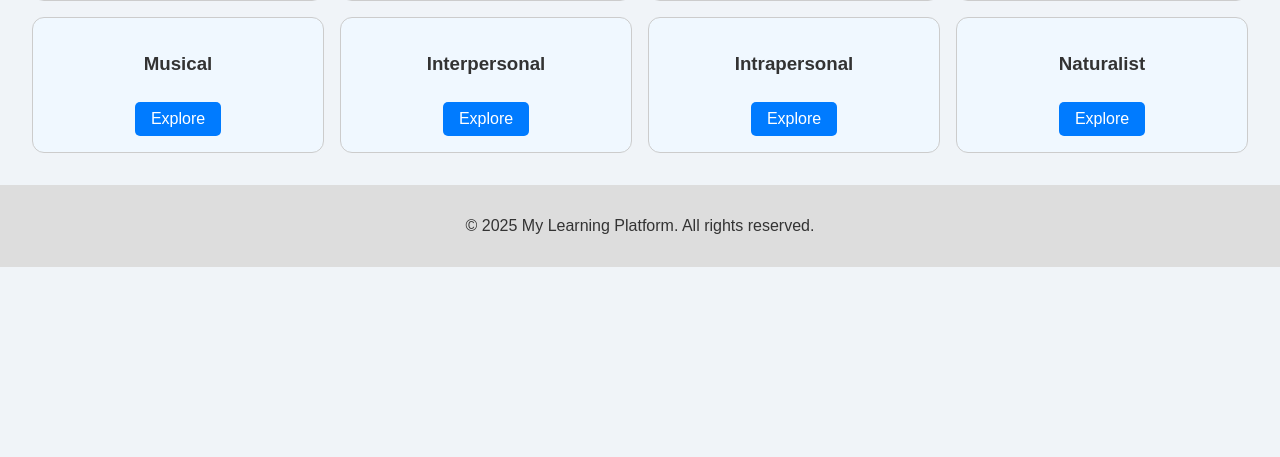
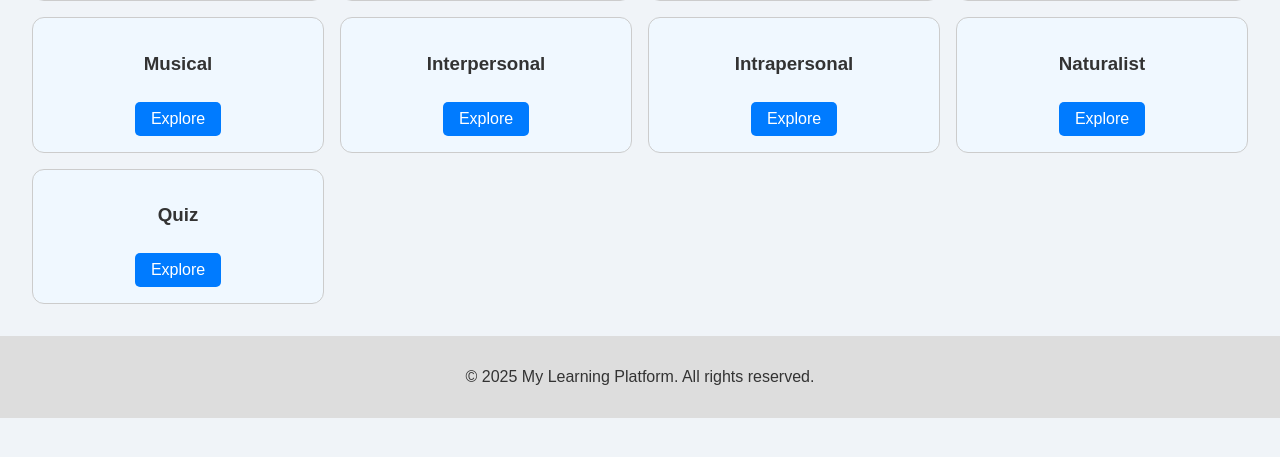
Before and after one commit to SiyamUlAlam/BBL_Platform_Web, a PHP site: page /explore.php?course_id=1 in a window 1280 px wide. Shown: the part 296-753 px from the top of the page. Run offline with PHP 8.4, Linux system fonts and the light colour scheme; the visitor is signed in with stand-in values (Sample User, id 1); tables that the repository leaves empty or names only in its code hold one stand-in row (values such as "Sample post").

Commit message:
change topic in explore page, quiz added

```diff
--- a/explore.php
+++ b/explore.php
@@ -29,7 +29,12 @@ $stmt->close();
   <title>Explore <?php echo htmlspecialchars($course_title); ?></title>
   <link rel="stylesheet" href="css/style.css">
   <style>
-    .grid { display: grid; grid-template-columns: repeat(auto-fit, minmax(250px, 1fr)); gap: 1rem; padding: 2rem; }
+    .grid {
+      display: grid;
+      grid-template-columns: repeat(auto-fit, minmax(250px, 1fr));
+      gap: 1rem;
+      padding: 2rem;
+    }
     .card {
       padding: 1rem;
       background: #f0f8ff;
@@ -38,7 +43,10 @@ $stmt->close();
       text-align: center;
       transition: 0.3s;
     }
-    .card:hover { background: #e6f2ff; transform: scale(1.02); }
+    .card:hover {
+      background: #e6f2ff;
+      transform: scale(1.02);
+    }
     .card a {
       display: inline-block;
       margin-top: 0.5rem;
@@ -67,15 +75,19 @@ $stmt->close();
     $styles = [
       'linguistic', 'logical-mathematical', 'spatial',
       'bodily-kinesthetic', 'musical', 'interpersonal',
-      'intrapersonal', 'naturalist'
+      'intrapersonal', 'naturalist', 'quizz'
     ];
 
     foreach ($styles as $style):
+      $label = $style === 'quizz' ? 'Quiz' : ucwords(str_replace('-', ' ', $style));
     ?>
     <div class="card">
-      <h3><?php echo ucwords(str_replace('-', ' ', $style)); ?></h3>
-      <a href="learning_style.php?course_id=<?php echo $course_id; ?>&style=<?php echo $style; ?>">Explore</a>
-
+      <h3><?php echo $label; ?></h3>
+      <?php if ($style === 'quizz'): ?>
+        <a href="quizzes.php?course_id=<?php echo $course_id; ?>">Explore</a>
+      <?php else: ?>
+        <a href="learning_style.php?course_id=<?php echo $course_id; ?>&style=<?php echo $style; ?>">Explore</a>
+      <?php endif; ?>
     </div>
     <?php endforeach; ?>
   </div>
```
